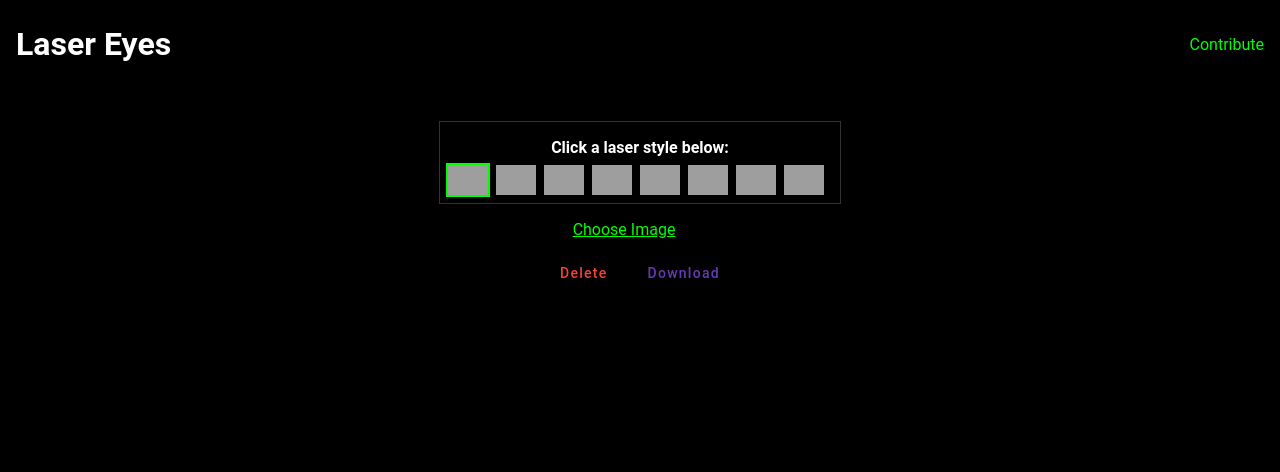
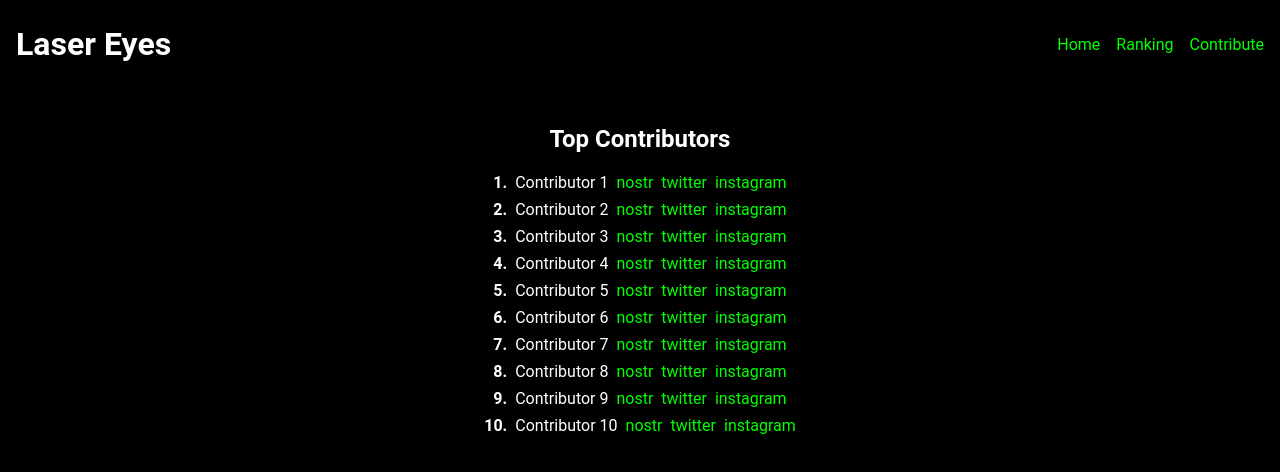
Before and after one commit to srcjp/lasereyesbtc, an Angular app in the folder frontend/: page /ranking in a window 1280 px wide. Before the commit this address led to /. Shown: the top 472 px of the page. Built offline with nearby package versions, Linux system fonts and the light colour scheme; grey boxes are pictures that could not be loaded.

Commit message:
Add contributor ranking page

```diff
--- a/frontend/src/app/app.html
+++ b/frontend/src/app/app.html
@@ -1,9 +1,11 @@
 <header>
   <h1>Laser Eyes</h1>
   <div class="links">
+    <a routerLink="/" >Home</a>
+    <a routerLink="/ranking">Ranking</a>
     <a href="#" (click)="openContribute(); $event.preventDefault()">Contribute</a>
   </div>
 </header>
 <main>
-  <app-laser-editor></app-laser-editor>
+  <router-outlet></router-outlet>
 </main>
--- a/frontend/src/app/app.routes.ts
+++ b/frontend/src/app/app.routes.ts
@@ -1,3 +1,8 @@
 import { Routes } from '@angular/router';
+import { LaserEditor } from './laser-editor/laser-editor';
+import { Ranking } from './ranking/ranking';
 
-export const routes: Routes = [];
+export const routes: Routes = [
+  { path: '', component: LaserEditor },
+  { path: 'ranking', component: Ranking }
+];
--- a/frontend/src/app/app.ts
+++ b/frontend/src/app/app.ts
@@ -1,12 +1,13 @@
 import { Component } from '@angular/core';
-import { RouterOutlet } from '@angular/router';
+import { RouterOutlet, RouterLink } from '@angular/router';
 import { LaserEditor } from './laser-editor/laser-editor';
 import { MatDialog, MatDialogModule } from '@angular/material/dialog';
 import { ContributeDialog } from './contribute-dialog';
 
 @Component({
   selector: 'app-root',
-  imports: [RouterOutlet, LaserEditor, MatDialogModule, ContributeDialog],
+  standalone: true,
+  imports: [RouterOutlet, RouterLink, LaserEditor, MatDialogModule, ContributeDialog],
   templateUrl: './app.html',
   styleUrls: ['./app.css']
 })
--- a/frontend/src/app/laser-editor/laser-editor.ts
+++ b/frontend/src/app/laser-editor/laser-editor.ts
@@ -10,6 +10,7 @@ interface Laser {
 
 @Component({
   selector: 'app-laser-editor',
+  standalone: true,
   imports: [CommonModule, MatButtonModule],
   templateUrl: './laser-editor.html',
   styleUrls: ['./laser-editor.css'],
--- /dev/null
+++ b/frontend/src/app/ranking/ranking.css
@@ -0,0 +1,19 @@
+.ranking {
+  list-style: none;
+  padding: 0;
+}
+.ranking li {
+  margin: 0.5rem 0;
+}
+.position {
+  font-weight: bold;
+  margin-right: 0.5rem;
+}
+.links a {
+  margin-left: 0.5rem;
+  color: #0f0;
+  text-decoration: none;
+}
+.links a:hover {
+  text-decoration: underline;
+}
--- /dev/null
+++ b/frontend/src/app/ranking/ranking.html
@@ -0,0 +1,12 @@
+<h2>Top Contributors</h2>
+<ol class="ranking">
+  <li *ngFor="let c of contributors; let i = index">
+    <span class="position">{{ i + 1 }}.</span>
+    <span class="name">{{ c.name }}</span>
+    <span class="links">
+      <a [href]="c.nostr" target="_blank">nostr</a>
+      <a [href]="c.twitter" target="_blank">twitter</a>
+      <a [href]="c.instagram" target="_blank">instagram</a>
+    </span>
+  </li>
+</ol>
--- /dev/null
+++ b/frontend/src/app/ranking/ranking.ts
@@ -0,0 +1,31 @@
+import { Component } from '@angular/core';
+import { CommonModule } from '@angular/common';
+
+interface Contributor {
+  name: string;
+  nostr: string;
+  twitter: string;
+  instagram: string;
+}
+
+@Component({
+  selector: 'app-ranking',
+  standalone: true,
+  imports: [CommonModule],
+  templateUrl: './ranking.html',
+  styleUrls: ['./ranking.css']
+})
+export class Ranking {
+  contributors: Contributor[] = [
+    { name: 'Contributor 1', nostr: '#', twitter: '#', instagram: '#' },
+    { name: 'Contributor 2', nostr: '#', twitter: '#', instagram: '#' },
+    { name: 'Contributor 3', nostr: '#', twitter: '#', instagram: '#' },
+    { name: 'Contributor 4', nostr: '#', twitter: '#', instagram: '#' },
+    { name: 'Contributor 5', nostr: '#', twitter: '#', instagram: '#' },
+    { name: 'Contributor 6', nostr: '#', twitter: '#', instagram: '#' },
+    { name: 'Contributor 7', nostr: '#', twitter: '#', instagram: '#' },
+    { name: 'Contributor 8', nostr: '#', twitter: '#', instagram: '#' },
+    { name: 'Contributor 9', nostr: '#', twitter: '#', instagram: '#' },
+    { name: 'Contributor 10', nostr: '#', twitter: '#', instagram: '#' }
+  ];
+}
```
